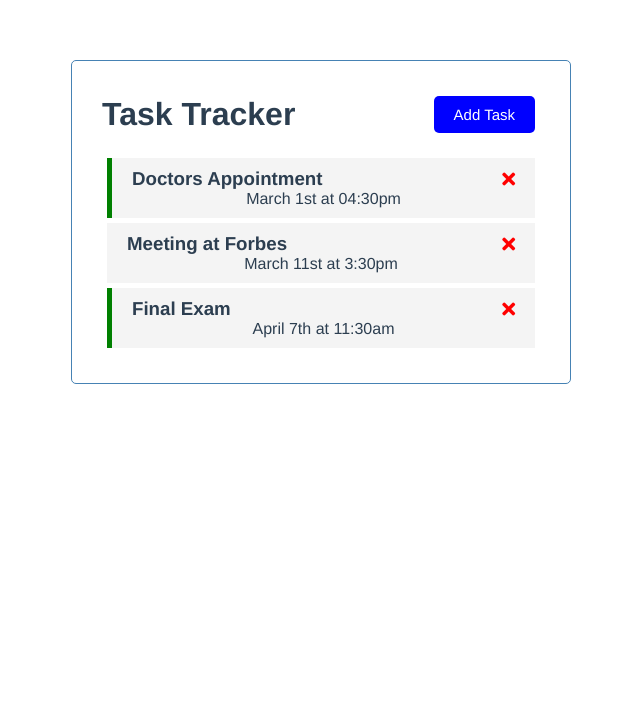
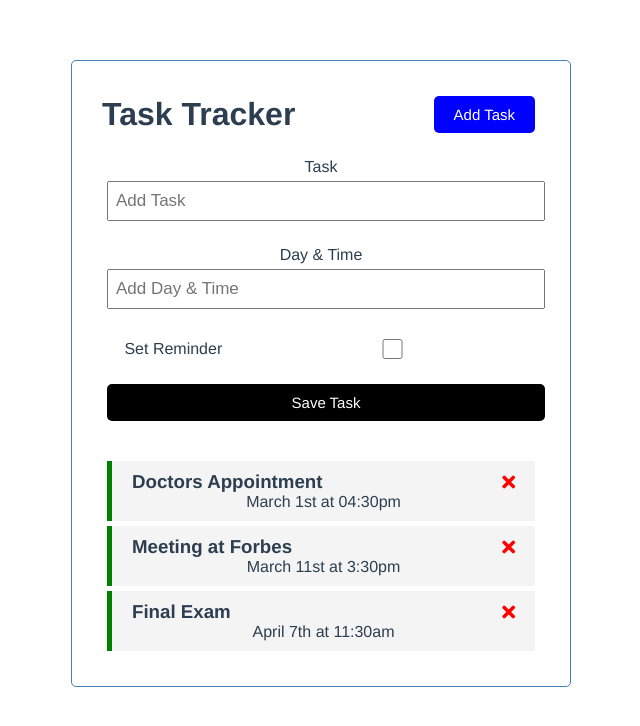
Before and after one commit to kphung29/vue_crash_course, a Vue app in the folder task_manager/: page / in a window 1280 px wide. Shown: the top 726 px of the page, without its empty margins (319-959 px from the left). Built offline with nearby package versions, Linux system fonts and the light colour scheme.

Commit message:
added AddTask component

```diff
--- a/task_manager/src/App.vue
+++ b/task_manager/src/App.vue
@@ -1,6 +1,7 @@
 <template>
   <div class="container">
   <Header title="Task Tracker"/>
+  <AddTask />
   <Tasks @toggle-reminder="toggleReminder" @delete-task="deleteTask" :tasks="tasks"/>
   </div>
 </template>
@@ -9,12 +10,14 @@
 
 import Header from './components/Header.vue'
 import Tasks from './components/Tasks.vue'
+import AddTask from './components/AddTask.vue'
 
 export default {
   name: "App",
   components: {
     Header,
-    Tasks
+    Tasks,
+    AddTask
   },
   data() {
     return {
@@ -41,7 +44,7 @@
         id: 2,
         text: 'Meeting at Forbes',
         day: 'March 11st at 3:30pm',
-        reminder: false
+        reminder: true
       },
        {
         id: 3,
--- /dev/null
+++ b/task_manager/src/components/AddTask.vue
@@ -0,0 +1,60 @@
+<template>
+ <form @submit="onSubmit" class="add-form">
+    <div class="form-control">
+      <label>Task</label>
+      <input type="text" v-model="text" name="text" placeholder="Add Task" />
+    </div>
+    <div class="form-control">
+      <label>Day & Time</label>
+      <input
+        type="text"
+        v-model="day"
+        name="day"
+        placeholder="Add Day & Time"
+      />
+    </div>
+    <div class="form-control form-control-check">
+      <label>Set Reminder</label>
+      <input type="checkbox" v-model="reminder" name="reminder" />
+    </div>
+
+    <input type="submit" value="Save Task" class="btn btn-block" />
+  </form>
+</template>
+
+<script>
+export default {
+  name: 'AddTask'
+}
+</script>
+
+<style scoped>
+.add-form {
+  margin-bottom: 40px;
+}
+.form-control {
+  margin: 20px 0;
+}
+.form-control label {
+  display: block;
+}
+.form-control input {
+  width: 100%;
+  height: 40px;
+  margin: 5px;
+  padding: 3px 7px;
+  font-size: 17px;
+}
+.form-control-check {
+  display: flex;
+  align-items: center;
+  justify-content: space-between;
+}
+.form-control-check label {
+  flex: 1;
+}
+.form-control-check input {
+  flex: 2;
+  height: 20px;
+}
+</style>
```
